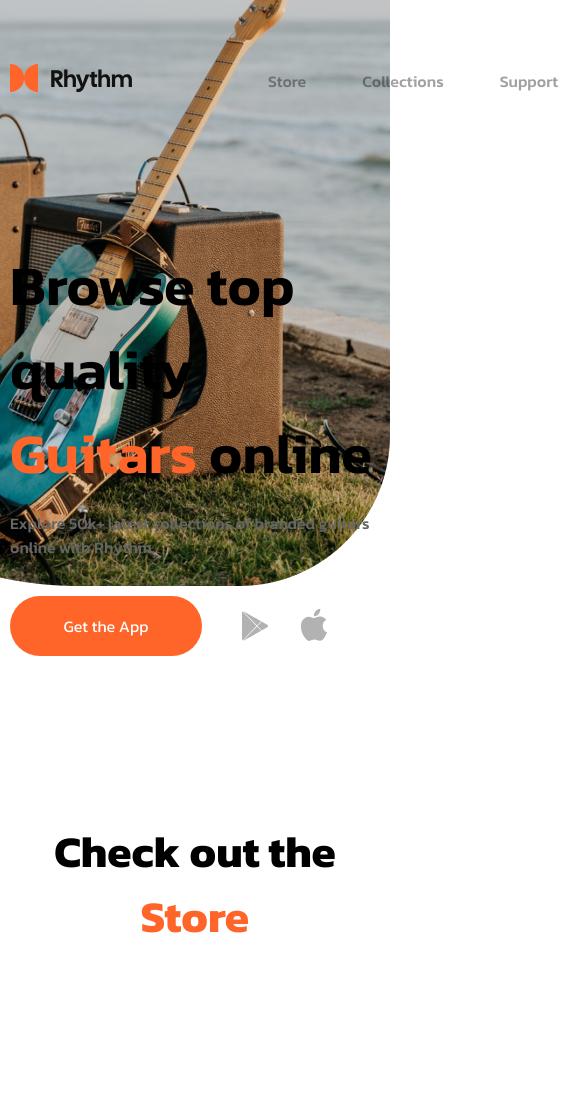
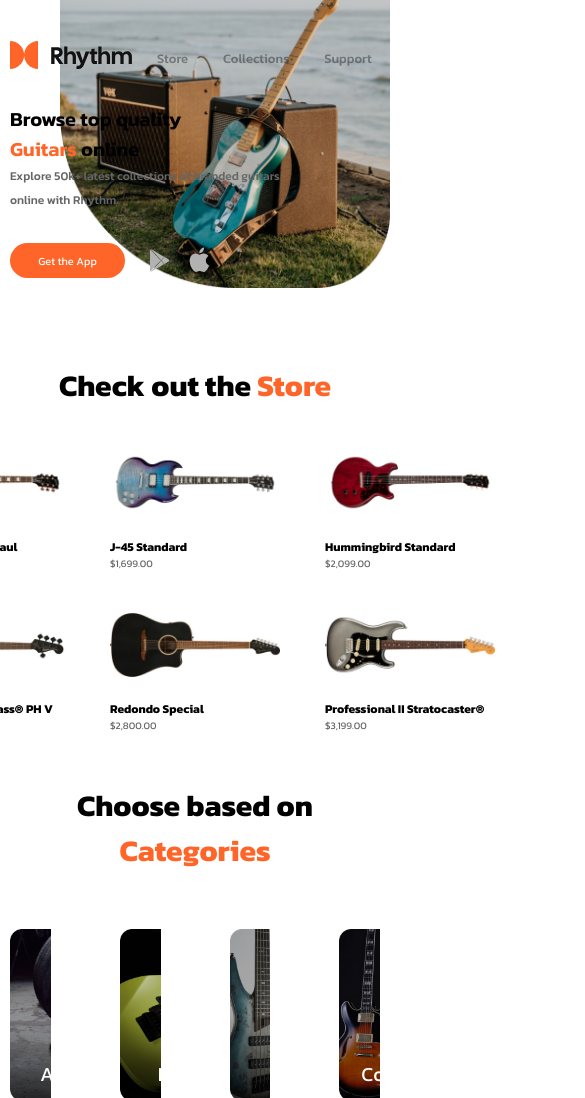
Before and after one commit to juzatymbar/aldiyar, a plain HTML site: page index.html in a window 390 px wide. Shown: the top 1098 px of the page, 585 px wide, since content can reach past the window. Drawn offline with Linux system fonts and the light colour scheme.

Commit message:
Add files via upload

```diff
--- a/style.css
+++ b/style.css
@@ -144,6 +144,7 @@ h2 {
     display: flex;
     padding-top: 164px;
     grid-gap: 54px;
+    justify-content: center;
 }
 
 .ash3 {
@@ -417,3 +418,198 @@ h5 {
     grid-gap: 32px;
     margin-left: -9px;
 }
+@media screen and (max-width: 768px) {
+    header {
+        background-size: 330px;
+        background-position: top right;
+        min-height: 313px;
+    }
+
+    .header__top {
+        padding-top: 40px;
+        padding-bottom: 28px;
+    }
+
+    .header__info-disc h1 {
+        font-size: 20px;
+        max-width: 242px;
+    }
+
+    .header__info-disc p {
+        font-size: 12px;
+        max-width: 306px;
+        margin-top: 0;
+    }
+
+    .logo {
+        margin-right: 24px;
+    }
+
+    .nav ul {
+        grid-gap: 35px;
+    }
+
+    .nav ul li a {
+        font-size: 13px;
+    }
+
+    .get {
+        width: 115px;
+        height: 35px;
+        font-size: 11px;
+        margin-top: -9px;
+    }
+
+    .pmarket {
+        margin-left: 25px;
+        margin-right: 15px;
+        margin-top: 2.81px;
+        width: 20px;
+    }
+
+    .astore {
+        width: 20px;
+    }
+
+    h2 {
+        font-size: 30px;
+        padding-top: 50px;
+    }
+    .guitar img {
+        width: 170px;
+    }
+
+    .guitar__top {
+        padding-top: 30px;
+        grid-gap: 45px;
+    }
+
+    .guitar__bottom {
+        padding-top: 30px;
+        grid-gap: 45px;
+    }
+
+    h3 {
+        font-size: 12px;
+    }
+
+    .ash3 {
+        padding-top: 5px;
+    }
+
+    p {
+        font-size: 10px;
+    }
+
+    .type {
+        height: 172px;
+    }
+
+    .types {
+        padding-top: 56px;
+    }
+
+    .acou {
+        padding-top: 130px;
+        padding-left: 30px;
+    }
+
+    .elec {
+        padding-top: 130px;
+        padding-left: 38px;
+    }
+
+    .bas {
+        padding-top: 130px;
+        padding-left: 40px;
+    }
+
+    .coll {
+        padding-top: 130px;
+        padding-left: 22px;
+    }
+
+    .brands {
+        grid-gap: 60px;
+    }
+
+    .rythm {
+        margin-top: 40px;
+    }
+
+    .iconki {
+        grid-gap: 0 32px;
+        padding-top: 70px;
+    }
+
+    .kj {
+        width: 62px;
+        height: 62px;
+    }
+
+    .kj img {
+        width: 30px;
+        padding-right: 5px;
+    }
+
+    .customer {
+        grid-gap: 100px;
+    }
+
+    .photo img {
+        width: 250px;
+    }
+
+    .cit {
+        font-size: 20px;
+    }
+
+    .rw {
+        padding-top: 35px;
+    }
+
+    .qqq {
+        padding-top: 90px;
+    }
+
+    .rightside img {
+        width: 350px;
+    }
+
+    .downl {
+        width: 300px;
+        padding-top: 45px;
+    }
+
+    h4 {
+        font-size: 30px;
+    }
+
+    .futr {
+        margin-top: 40px;
+    }
+
+    .logor {
+        width: 130px;
+    }
+
+    .adress {
+        padding-top: 0;
+    }
+
+    h5 {
+        font-size: 14px;
+    }
+
+    .ulpages {
+        font-size: 13px;
+    }
+
+    .fulpages {
+        font-size: 13px;
+        grid-gap: 12px;
+    }
+
+@media screen and (max-width: 420px) {
+
+}
```
